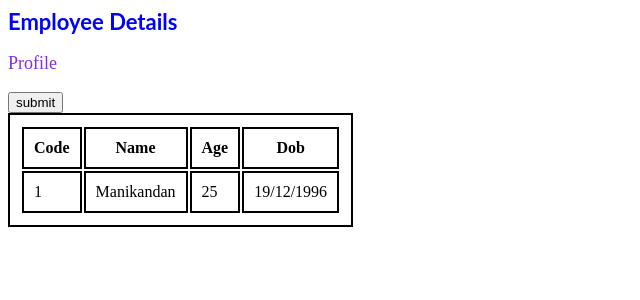
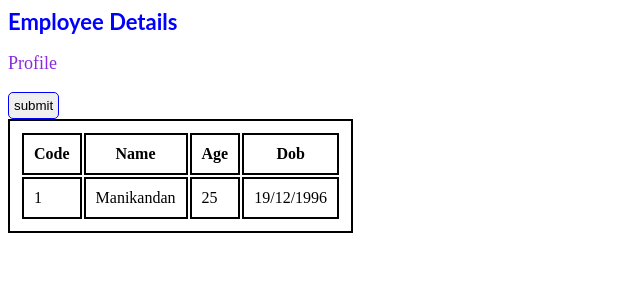
Before and after one commit to ManikandanKumarkp/template-component, an Angular app: page / in a window 1280 px wide. Shown: the top 300 px of the page, without its empty margins (0-640 px from the left). Built offline with nearby package versions, Linux system fonts and the light colour scheme.

Commit message:
1 file modified

```diff
--- a/src/app/Employee/employee.component.css
+++ b/src/app/Employee/employee.component.css
@@ -6,3 +6,10 @@ p{
   color:blueviolet;
   font-size:large ;
 }
+.btn{
+  padding:5px;
+  border:1px solid blue;
+  margin:0px;
+  border-radius: 5px;
+  display: inline-flex;
+}
```
